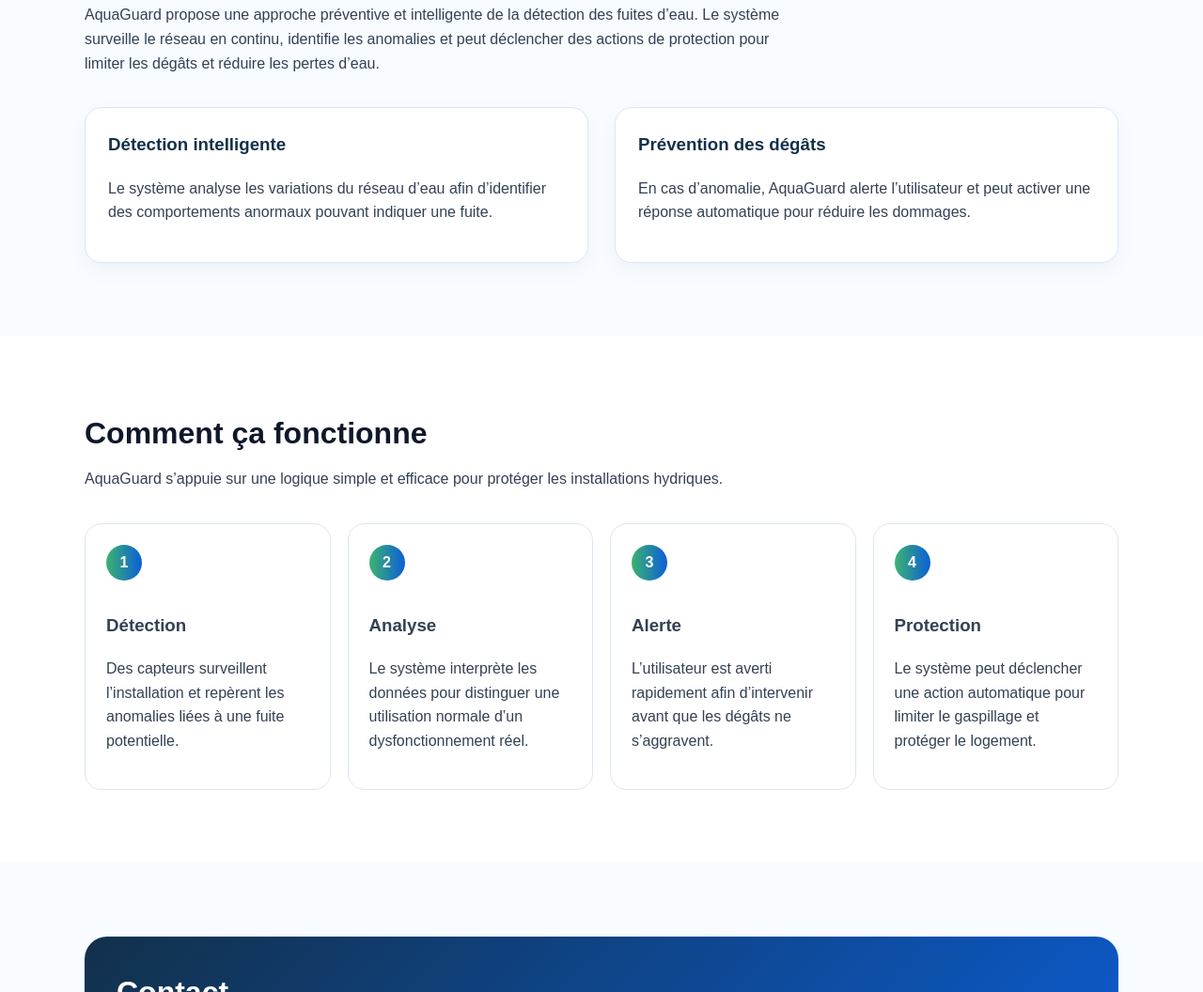
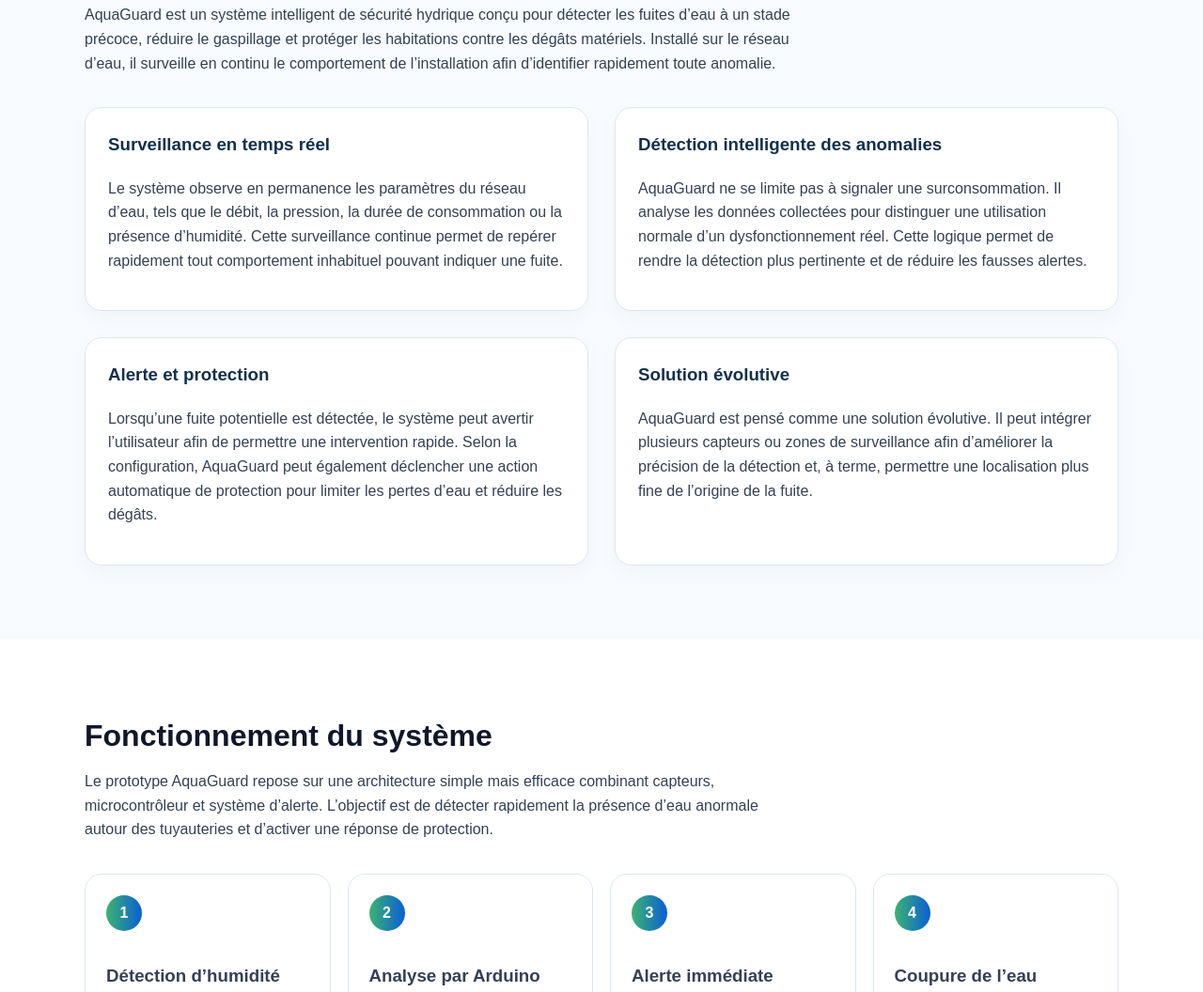
Before and after one commit to N-ajoua/aquaguard-site, a plain HTML site: page index.html in a window 1280 px wide. Shown: the part 1442-2498 px from the top of the page at 94% size. Drawn offline with Linux system fonts and the light colour scheme.

Commit message:
Revise AquaGuard content and update contact email
Updated AquaGuard section descriptions and headings for clarity and detail. Changed contact email address.

```diff
--- a/index.html
+++ b/index.html
@@ -302,21 +302,40 @@
     <div class="container">
       <h2 class="section-title">La solution AquaGuard</h2>
       <p class="section-subtitle">
-        AquaGuard propose une approche préventive et intelligente de la détection des fuites d’eau.
-        Le système surveille le réseau en continu, identifie les anomalies et peut déclencher des actions de protection
-        pour limiter les dégâts et réduire les pertes d’eau.
+        AquaGuard est un système intelligent de sécurité hydrique conçu pour détecter les fuites d’eau à un stade précoce,
+        réduire le gaspillage et protéger les habitations contre les dégâts matériels. Installé sur le réseau d’eau,
+        il surveille en continu le comportement de l’installation afin d’identifier rapidement toute anomalie.
       </p>
       <div class="grid-2">
         <div class="card">
-          <h3>Détection intelligente</h3>
+          <h3>Surveillance en temps réel</h3>
           <p>
-            Le système analyse les variations du réseau d’eau afin d’identifier des comportements anormaux pouvant indiquer une fuite.
+            Le système observe en permanence les paramètres du réseau d’eau, tels que le débit, la pression,
+            la durée de consommation ou la présence d’humidité. Cette surveillance continue permet de repérer
+            rapidement tout comportement inhabituel pouvant indiquer une fuite.
           </p>
         </div>
         <div class="card">
-          <h3>Prévention des dégâts</h3>
+          <h3>Détection intelligente des anomalies</h3>
           <p>
-            En cas d’anomalie, AquaGuard alerte l’utilisateur et peut activer une réponse automatique pour réduire les dommages.
+            AquaGuard ne se limite pas à signaler une surconsommation. Il analyse les données collectées pour distinguer
+            une utilisation normale d’un dysfonctionnement réel. Cette logique permet de rendre la détection plus pertinente
+            et de réduire les fausses alertes.
+          </p>
+        </div>
+        <div class="card">
+          <h3>Alerte et protection</h3>
+          <p>
+            Lorsqu’une fuite potentielle est détectée, le système peut avertir l’utilisateur afin de permettre une intervention rapide.
+            Selon la configuration, AquaGuard peut également déclencher une action automatique de protection pour limiter
+            les pertes d’eau et réduire les dégâts.
+          </p>
+        </div>
+        <div class="card">
+          <h3>Solution évolutive</h3>
+          <p>
+            AquaGuard est pensé comme une solution évolutive. Il peut intégrer plusieurs capteurs ou zones de surveillance
+            afin d’améliorer la précision de la détection et, à terme, permettre une localisation plus fine de l’origine de la fuite.
           </p>
         </div>
       </div>
@@ -325,30 +344,93 @@
 
   <section id="fonctionnement">
     <div class="container">
-      <h2 class="section-title">Comment ça fonctionne</h2>
+      <h2 class="section-title">Fonctionnement du système</h2>
       <p class="section-subtitle">
-        AquaGuard s’appuie sur une logique simple et efficace pour protéger les installations hydriques.
+        Le prototype AquaGuard repose sur une architecture simple mais efficace combinant capteurs,
+        microcontrôleur et système d’alerte. L’objectif est de détecter rapidement la présence d’eau
+        anormale autour des tuyauteries et d’activer une réponse de protection.
       </p>
       <div class="steps">
         <div class="step">
           <div class="step-number">1</div>
-          <h3>Détection</h3>
-          <p>Des capteurs surveillent l’installation et repèrent les anomalies liées à une fuite potentielle.</p>
+          <h3>Détection d’humidité</h3>
+          <p>
+            Un capteur d’humidité placé près de la tuyauterie surveille la présence d’eau.
+            Lorsqu’une fuite se produit et que l’eau entre en contact avec le capteur,
+            celui‑ci envoie immédiatement un signal au système.
+          </p>
         </div>
         <div class="step">
           <div class="step-number">2</div>
-          <h3>Analyse</h3>
-          <p>Le système interprète les données pour distinguer une utilisation normale d’un dysfonctionnement réel.</p>
+          <h3>Analyse par Arduino</h3>
+          <p>
+            Le signal est traité par une carte Arduino qui agit comme le cerveau du système.
+            Le microcontrôleur analyse l’information reçue afin de confirmer la détection d’une fuite.
+          </p>
         </div>
         <div class="step">
           <div class="step-number">3</div>
-          <h3>Alerte</h3>
-          <p>L’utilisateur est averti rapidement afin d’intervenir avant que les dégâts ne s’aggravent.</p>
+          <h3>Alerte immédiate</h3>
+          <p>
+            Lorsque la fuite est confirmée, le système déclenche une alerte visuelle
+            à l’aide d’une LED rouge afin d’indiquer qu’un problème est détecté
+            dans l’installation hydrique.
+          </p>
         </div>
         <div class="step">
           <div class="step-number">4</div>
-          <h3>Protection</h3>
-          <p>Le système peut déclencher une action automatique pour limiter le gaspillage et protéger le logement.</p>
+          <h3>Coupure de l’eau</h3>
+          <p>
+            Le système peut également simuler ou activer la fermeture d’une électrovanne
+            afin de couper automatiquement l’arrivée d’eau et limiter les dégâts
+            ainsi que le gaspillage.
+          </p>
+        </div>
+      </div>
+    </div>
+  </section>
+
+  <section id="innovation">
+    <div class="container">
+      <h2 class="section-title">Innovation</h2>
+      <p class="section-subtitle">
+        AquaGuard se distingue des solutions traditionnelles par son approche préventive
+        et accessible. Le projet vise à rendre la protection contre les fuites d’eau
+        plus simple, plus intelligente et plus abordable.
+      </p>
+      <div class="grid-2">
+        <div class="card">
+          <h3>Détection précoce</h3>
+          <p>
+            Contrairement à de nombreuses solutions qui interviennent après l’apparition
+            de dégâts visibles, AquaGuard détecte les fuites dès leur apparition,
+            permettant une intervention rapide.
+          </p>
+        </div>
+        <div class="card">
+          <h3>Solution accessible</h3>
+          <p>
+            Le système utilise des composants électroniques simples et abordables
+            comme Arduino et des capteurs d’humidité, ce qui permet de proposer
+            une solution potentiellement plus économique que certains systèmes
+            industriels existants.
+          </p>
+        </div>
+        <div class="card">
+          <h3>Approche évolutive</h3>
+          <p>
+            Le prototype peut évoluer vers une solution plus avancée intégrant
+            plusieurs capteurs, un suivi numérique et des notifications à distance
+            via une plateforme ou une application.
+          </p>
+        </div>
+        <div class="card">
+          <h3>Contribution à la durabilité</h3>
+          <p>
+            En réduisant les pertes d’eau et en détectant rapidement les anomalies,
+            AquaGuard contribue à une gestion plus responsable des ressources
+            hydriques.
+          </p>
         </div>
       </div>
     </div>
@@ -362,7 +444,7 @@
           Vous souhaitez en savoir plus sur AquaGuard, découvrir le prototype ou échanger autour du projet ?
           N’hésitez pas à nous contacter pour toute information ou opportunité de collaboration.
         </p>
-        <p><strong>Email :</strong> contact@aquaguard.ma</p>
+        <p><strong>Email :</strong> aquaguard84@gmail.com</p>
       </div>
     </div>
   </section>
```
